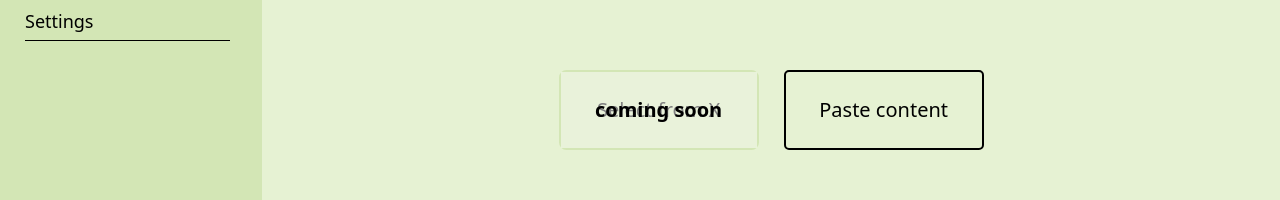
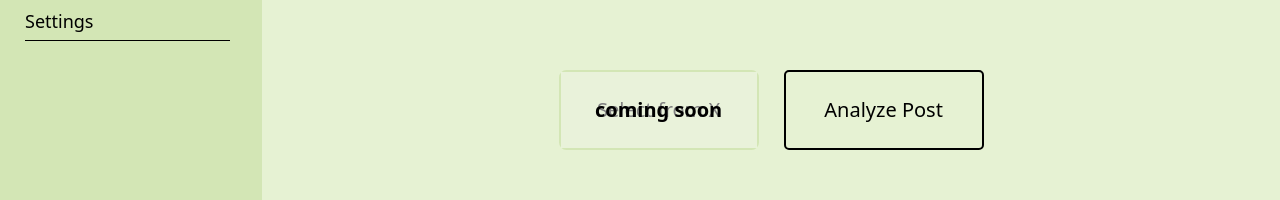
Before and after one commit to Orisabiyi/syntheos, a React (Vite) app: page /dashboard in a window 1280 px wide. Shown: the part 295-495 px from the top of the page. Built offline with nearby package versions, Linux system fonts and the light colour scheme.

Commit message:
text: update button text content in analyze page

```diff
--- a/src/pages/Analyze.jsx
+++ b/src/pages/Analyze.jsx
@@ -19,7 +19,7 @@ export default function Analyze() {
           className="h-32 border-2 border-black w-80 rounded-lg text-20"
           onClick={handlePasteClick}
         >
-          Paste content
+          Analyze Post
         </button>
       </div>
     </div>
```
